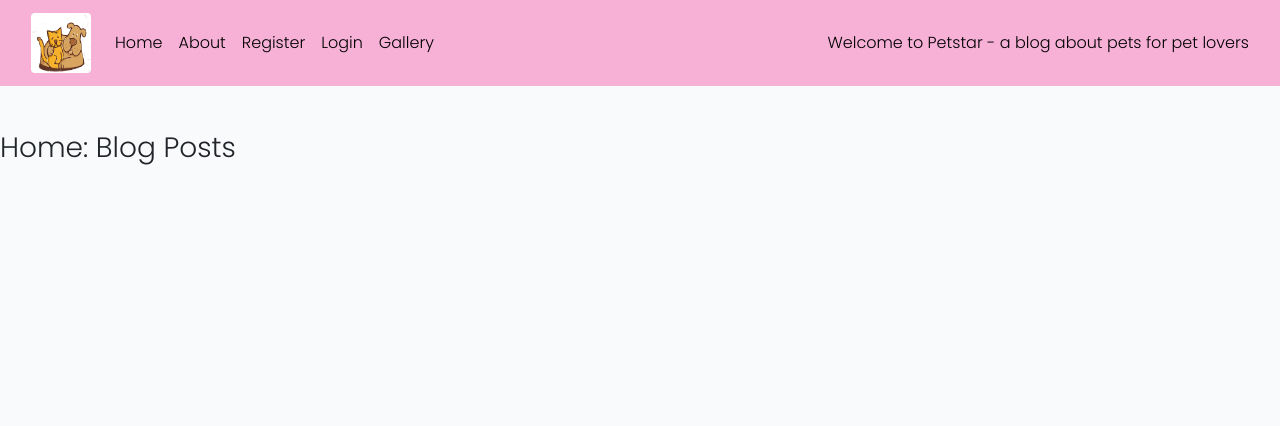
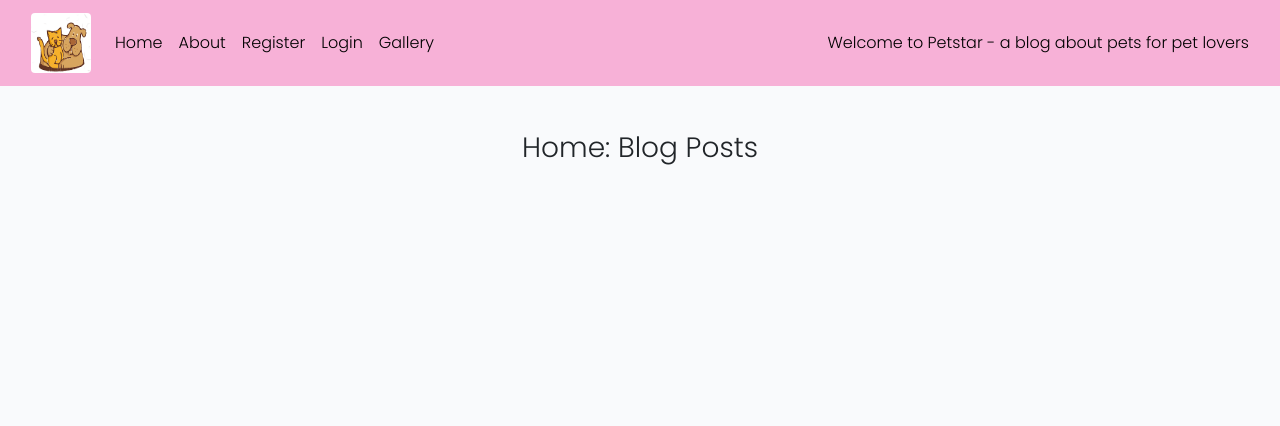
Before and after one commit to sundeepbassi/djangopetblog, a Django app: page / in a window 1280 px wide. Shown: the top 426 px of the page. Run offline with Django 3.2, Linux system fonts and the light colour scheme; data that the repository does not hold is empty; some libraries are stand-ins or nearby versions.

Commit message:
Centralise title heading on home page

```diff
--- a/templates/index.html
+++ b/templates/index.html
@@ -2,8 +2,14 @@
 
 {% block content %}
 
+<!-- <div class="container-fluid">
+    <div class="row justify-content-center">
+        <div class="col col-lg-10 col-md-10 col-sm-12">
+            <h3 class="text-center">About</h3>-->
+
+
 <div class="container-fluid">
-    <div class="row">
+    <div class="row justify-content-center">
         <h3>Home: Blog Posts</h3>
         <!-- Blog Entries Column -->
         <div class="col-12 mt-3 left">
```
